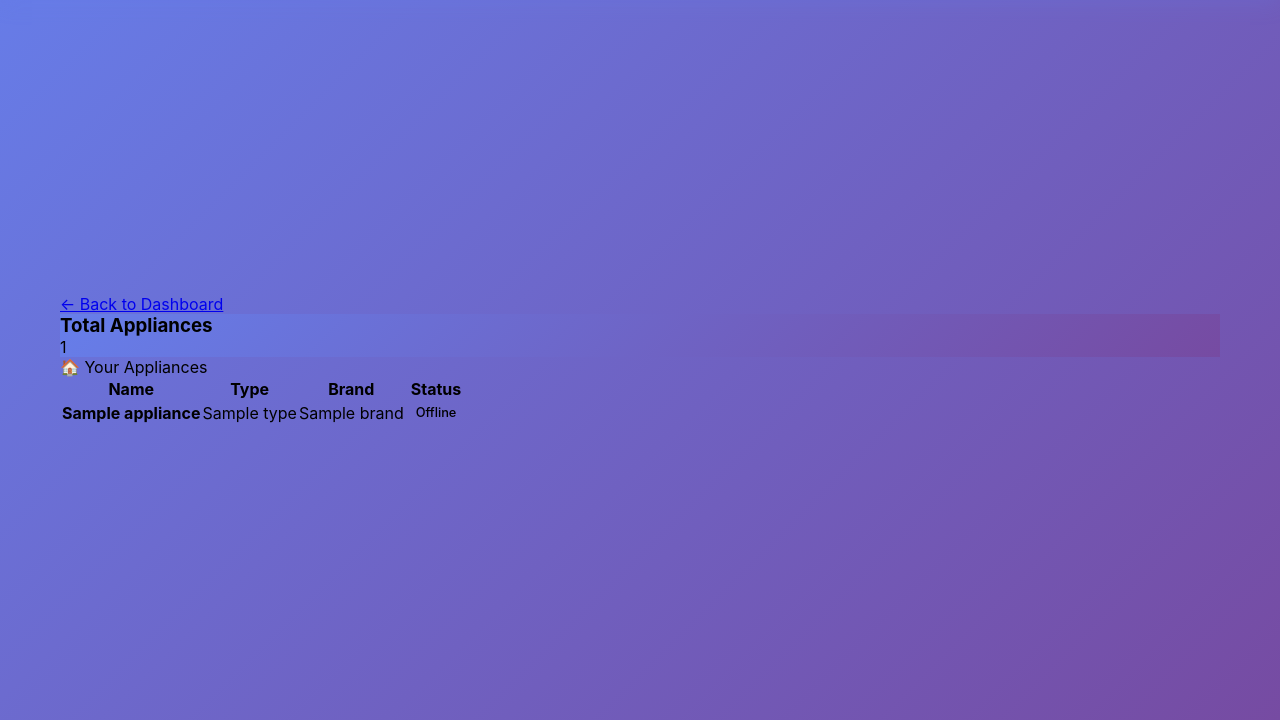
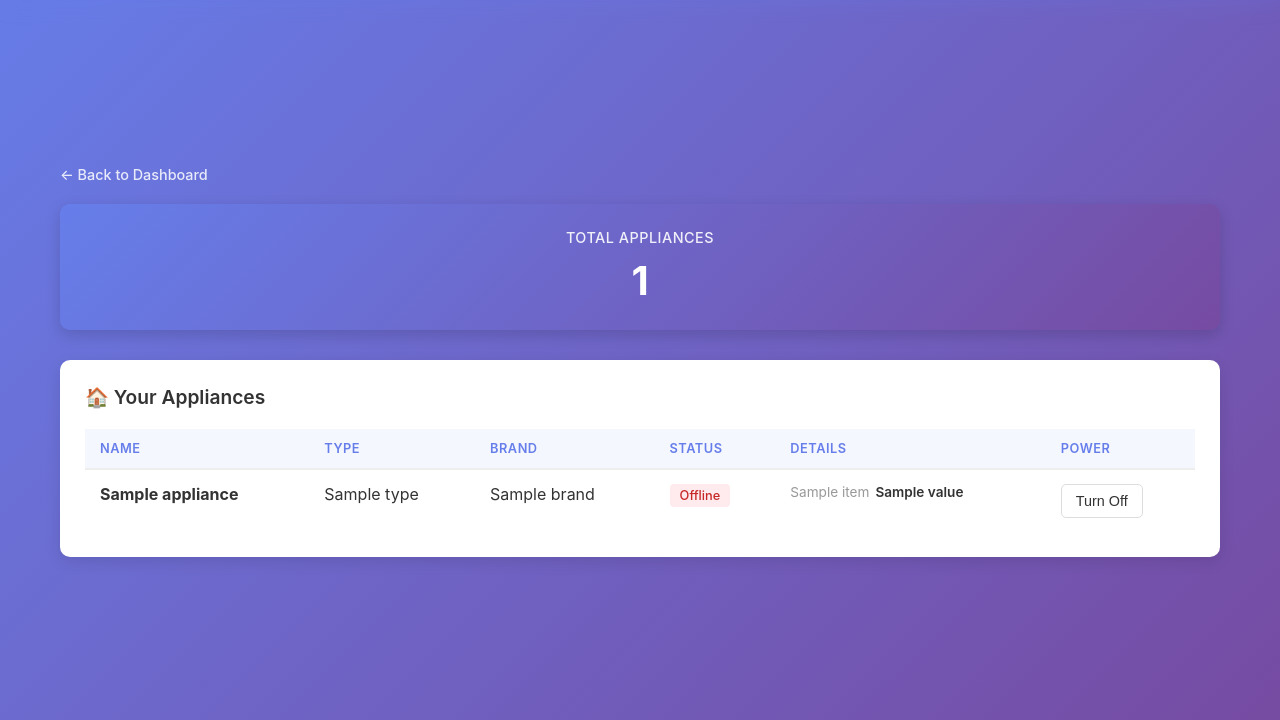
Before and after one commit to Shozzler/ARIA, a Flask app: template templates/homeconnect.html in a window 1280 px wide. Shown: the part 80-800 px from the top of the page. Run offline with Flask 3, Linux system fonts and the light colour scheme; the template is opened without the code that fills it: most values are stand-ins (such as "Sample title", 1, 10 or a date in 2020); parts of the project's set-up code (start-up, migrations or seed data) failed here and were passed over.

Commit message:
Add HomeConnect token refresh, status/settings monitoring, and control
- Automatic OAuth token refresh (obtained_at timestamp + expiry check)
  so the app never needs a manual re-login once tokens go stale.
- Per-appliance status reading (door state, operation state, oven
  temperature) wired into the /homeconnect dashboard.
- Per-appliance settings read/write, with a working Power on/standby
  toggle button on the dashboard.
- Styled the dashboard tables/cards (previously unstyled CSS classes).

Co-Authored-By: Claude Sonnet 5 <noreply@anthropic.com>
Claude-Session: https://claude.ai/code/session_01NMnArKfKLpfX3RcMvLBX9B

```diff
--- a/homeconnect_login.py
+++ b/homeconnect_login.py
@@ -2,6 +2,7 @@ import requests
 import os
 import webbrowser
 import json
+import time
 from dotenv import load_dotenv
 from urllib.parse import urlparse, parse_qs
 
@@ -18,6 +19,7 @@ TOKEN_FILE = "data/homeconnect_tokens.json"
 def save_tokens(tokens):
     """Save the tokens to a file so we don't have to log in every time."""
     os.makedirs("data", exist_ok=True)
+    tokens["obtained_at"] = time.time()
     with open(TOKEN_FILE, "w") as file:
         json.dump(tokens, file, indent=2)
     print(f"Tokens saved to {TOKEN_FILE}")
@@ -27,7 +29,7 @@ def get_authorize_url():
         f"{AUTH_BASE}/authorize"
         f"?response_type=code"
         f"&client_id={CLIENT_ID}"
-        f"&scope=IdentifyAppliance"
+        f"&scope=IdentifyAppliance%20Monitor%20Settings%20Control"
         f"&redirect_uri={REDIRECT_URI}"
     )
 
--- a/src/app.py
+++ b/src/app.py
@@ -18,7 +18,7 @@ from dotenv import load_dotenv
 import json
 
 from src.integrations.unifi import UniFiClient
-from src.integrations.homeconnect import HomeConnectClient
+from src.integrations.homeconnect import HomeConnectClient, format_status
 
 # Get the directory where app.py is located
 # Then go up one level to ARIA root, then find templates/ and static/
@@ -257,10 +257,38 @@ def homeconnect():
                              username=session['username'],
                              error="Could not fetch appliances. Have you logged in with homeconnect_login.py?")
 
+    for appliance in appliances:
+        status = client.get_appliance_status(appliance['haId'])
+        appliance['status_display'] = format_status(status) if status else []
+
+        settings = client.get_appliance_settings(appliance['haId'])
+        appliance['power_state'] = None
+        if settings:
+            for item in settings:
+                if item.get('key') == 'BSH.Common.Setting.PowerState':
+                    appliance['power_state'] = item.get('value', '').split('.')[-1]
     return render_template('homeconnect.html',
-                         username=session['username'],
-                         appliances=appliances,
-                         appliance_count=len(appliances))
+        username=session['username'],
+        appliances=appliances,
+        appliance_count=len(appliances))
+
+# Route: Toggle appliance power state
+@app.route('/homeconnect/<ha_id>/toggle-power', methods=['POST'])
+def toggle_appliance_power(ha_id):
+    """Flip an appliance's PowerState between On and Standby"""
+    if 'username' not in session:
+        return redirect(url_for('login_page'))
+
+    load_dotenv()
+    base_url = os.getenv("HOMECONNECT_BASE_URL", "https://simulator.home-connect.com")
+    client = HomeConnectClient(base_url=base_url)
+
+    current_state = request.form.get('current_state')
+    new_value = "BSH.Common.EnumType.PowerState.Standby" if current_state == "On" else "BSH.Common.EnumType.PowerState.On"
+
+    client.set_appliance_setting(ha_id, "BSH.Common.Setting.PowerState", new_value)
+
+    return redirect(url_for('homeconnect'))
 
 # Route: Logout
 @app.route('/logout')
--- a/static/style.css
+++ b/static/style.css
@@ -755,3 +755,141 @@ body {
         flex-direction: column;
     }
 }
+
+/* Dashboard tables & stat cards (HomeConnect, and shared by other dashboard pages) */
+.breadcrumb {
+    margin-bottom: 20px;
+}
+
+.breadcrumb a {
+    color: white;
+    text-decoration: none;
+    font-weight: 500;
+    font-size: 0.9em;
+    opacity: 0.85;
+    transition: opacity 0.3s;
+}
+
+.breadcrumb a:hover {
+    opacity: 1;
+    text-decoration: underline;
+}
+
+.error-box {
+    background: white;
+    color: #c33;
+    padding: 16px 20px;
+    border-radius: 10px;
+    border-left: 4px solid #c33;
+    box-shadow: 0 5px 15px rgba(0, 0, 0, 0.1);
+}
+
+.network-stats {
+    display: grid;
+    grid-template-columns: repeat(auto-fit, minmax(200px, 1fr));
+    gap: 20px;
+    margin-bottom: 30px;
+}
+
+.stat-card {
+    color: white;
+    border-radius: 10px;
+    padding: 25px;
+    box-shadow: 0 5px 15px rgba(0, 0, 0, 0.15);
+    text-align: center;
+}
+
+.stat-card h3 {
+    font-size: 0.9em;
+    font-weight: 500;
+    opacity: 0.9;
+    margin-bottom: 10px;
+    text-transform: uppercase;
+    letter-spacing: 0.5px;
+}
+
+.stat-card .number {
+    font-size: 2.5em;
+    font-weight: 700;
+}
+
+.devices-section {
+    background: white;
+    border-radius: 10px;
+    padding: 25px;
+    box-shadow: 0 5px 15px rgba(0, 0, 0, 0.1);
+}
+
+.section-title {
+    font-size: 1.2em;
+    font-weight: 600;
+    color: #333;
+    margin-bottom: 20px;
+}
+
+.devices-table {
+    width: 100%;
+    border-collapse: collapse;
+}
+
+.devices-table th {
+    text-align: left;
+    padding: 12px 15px;
+    background: #f5f7ff;
+    color: #667eea;
+    font-size: 0.8em;
+    font-weight: 600;
+    text-transform: uppercase;
+    letter-spacing: 0.5px;
+    border-bottom: 2px solid #eee;
+}
+
+.devices-table td {
+    padding: 14px 15px;
+    border-bottom: 1px solid #eee;
+    color: #333;
+    vertical-align: top;
+}
+
+.devices-table tbody tr:hover {
+    background: #fafbff;
+}
+
+.devices-table tbody tr:last-child td {
+    border-bottom: none;
+}
+
+.status-badge.status-online {
+    background-color: #e8f5e9;
+    color: #2e7d32;
+}
+
+.status-badge.status-offline {
+    background-color: #ffebee;
+    color: #c62828;
+}
+
+.status-detail-list {
+    display: flex;
+    flex-direction: column;
+    gap: 4px;
+}
+
+.status-detail-item {
+    display: flex;
+    gap: 6px;
+    font-size: 0.85em;
+}
+
+.status-detail-label {
+    color: #999;
+}
+
+.status-detail-value {
+    color: #333;
+    font-weight: 600;
+}
+
+.text-muted {
+    color: #999;
+}
--- a/templates/homeconnect.html
+++ b/templates/homeconnect.html
@@ -47,6 +47,8 @@
                             <th>Type</th>
                             <th>Brand</th>
                             <th>Status</th>
+                            <th>Details</th>
+                            <th>Power</th>
                         </tr>
                         </thead>
                         <tbody>
@@ -60,6 +62,36 @@
                                             <span class="status-badge status-online">Connected</span>
                                         {% else %}
                                             <span class="status-badge status-offline">Offline</span>
+                                        {% endif %}
+                                    </td>
+                                    <td>
+                                        {% if appliance.status_display %}
+                                            <div class="status-detail-list">
+                                                {% for item in appliance.status_display %}
+                                                    <div class="status-detail-item">
+                                                        <span class="status-detail-label">{{ item.label }}</span>
+                                                        <span class="status-detail-value">{{ item.value }}</span>
+                                                    </div>
+                                                {% endfor %}
+                                            </div>
+                                        {% else %}
+                                            <span class="text-muted">—</span>
+                                        {% endif %}
+                                    </td>
+                                    <td>
+                                        {% if appliance.power_state %}
+                                            <form method="POST" action="{{ url_for('toggle_appliance_power', ha_id=appliance.haId) }}">
+                                                <input type="hidden" name="current_state" value="{{ appliance.power_state }}">
+                                                <button type="submit" class="btn-action">
+                                                    {% if appliance.power_state == 'On' %}
+                                                        Turn Off
+                                                    {% else %}
+                                                        Turn On
+                                                    {% endif %}
+                                                </button>
+                                            </form>
+                                        {% else %}
+                                            <span class="text-muted">—</span>
                                         {% endif %}
                                     </td>
                                 </tr>
```
Also changed, not shown: src/integrations/homeconnect.py (+214 -4 lines), test_token_refresh.py (added, +68 -0 lines), debug_client_detail.py (line endings or trailing spaces), debug_network_status.py (line endings or trailing spaces), src/auth.py (line endings or trailing spaces), src/device_categorizer.py (line endings or trailing spaces), templates/all_devices.html (line endings or trailing spaces), test_homeconnect_appliances.py (line endings or trailing spaces), tests/test_auth.py (line endings or trailing spaces). Lines whose indentation alone changed are shown as unchanged.
